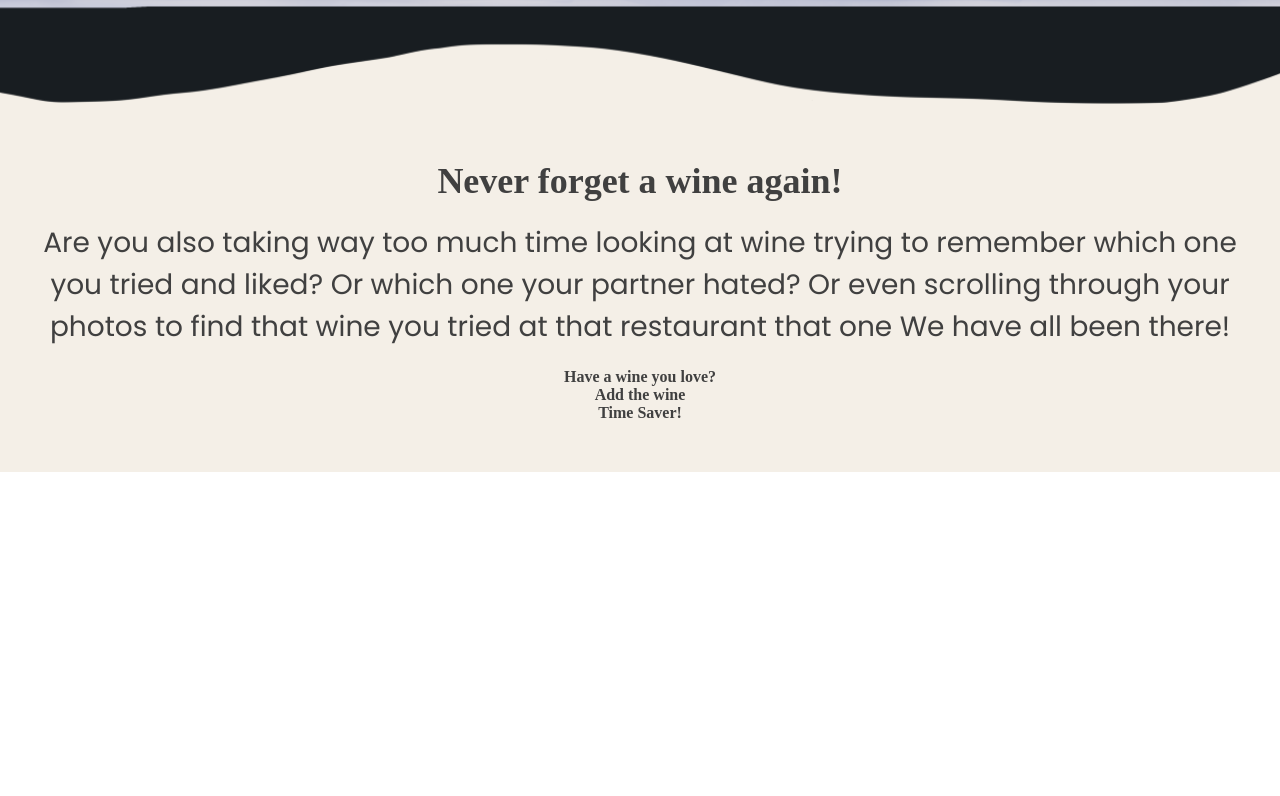
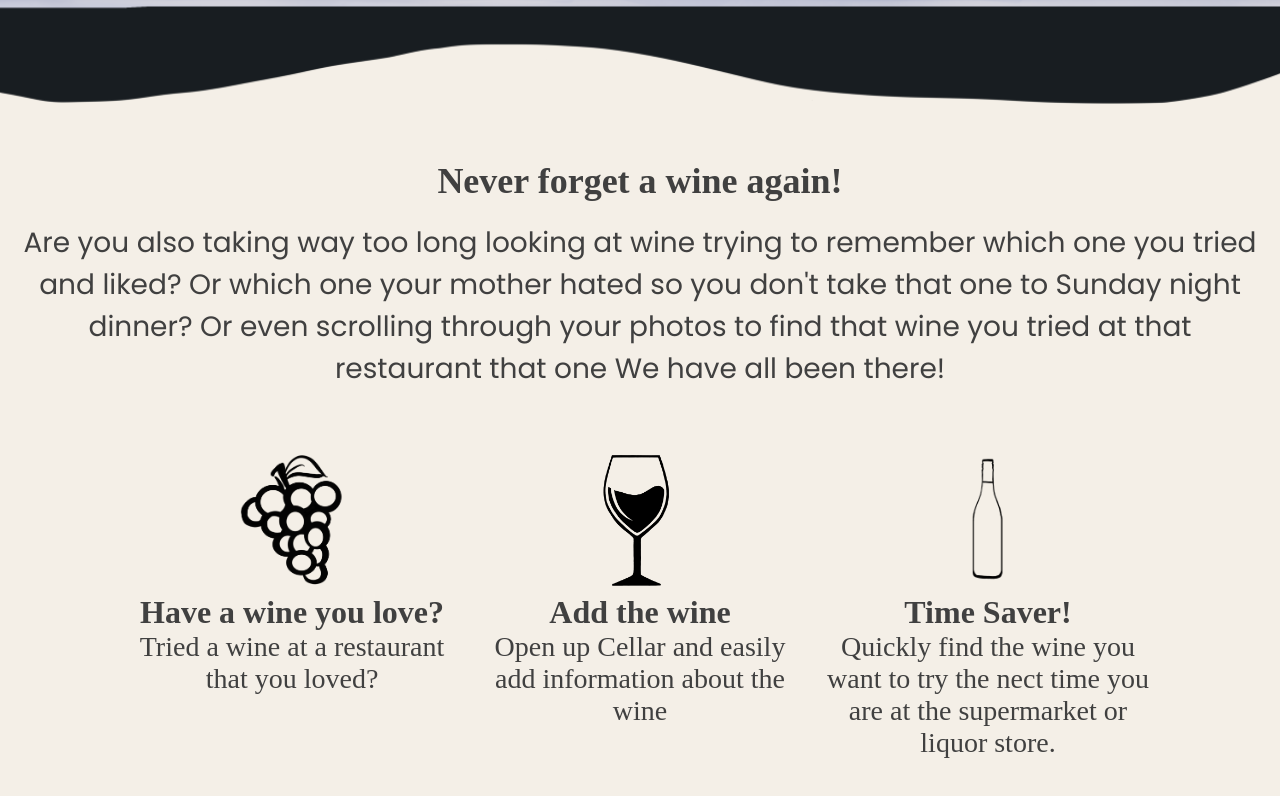
Before and after one commit to katemccoll/Cellar, a React (Create React App) app in the folder client/: page / in a window 1280 px wide. Shown: the part 790-1586 px from the top of the page. Before the commit the page ends 1262 px from the top, so only its background shows below. Built offline with nearby package versions, Linux system fonts and the light colour scheme; a web font is replaced by a local one.

Commit message:
add: images

```diff
--- a/client/src/components/WineForm/AddWine.css
+++ b/client/src/components/WineForm/AddWine.css
@@ -1,9 +1,9 @@
 .image-bottles {
-    background-image: url("../../assets/images/chuttersnap-eKlezhItE5U-unsplash.jpg");
-    height: 300px;
+    background-image: url("../../assets/images/cellar-kate.png");
+    height: 400px;
     width: 100%;
     text-align: center;
-    object-fit: cover;
+    background-size: contain;
     background-position-y: center;
 }
 
--- a/client/src/pages/Home.js
+++ b/client/src/pages/Home.js
@@ -2,6 +2,9 @@ import React from 'react';
 import "../App.css";
 import HeroSection from "../components/HeroSection/HeroSection";
 import "./assets/css/Home.css";
+import GrapeIcon from "../assets/images/grape-icon-kate.png";
+import WineGlassIcon from "../assets/images/wine-glass-kate.png";
+import BottleIcon from "../assets/images/bottle-icon-kate.png";
 
 const Home = () => {
 
@@ -14,20 +17,26 @@ const Home = () => {
                         Never forget a wine again!
                     </h2>
                     <p>
-                        Are you also taking way too much time looking at wine trying to remember which one you tried and liked?
-                        Or which one your partner hated? Or even scrolling through your photos to find that wine you tried at
+                        Are you also taking way too long looking at wine trying to remember which one you tried and liked?
+                        Or which one your mother hated so you don't take that one to Sunday night dinner? Or even scrolling through your photos to find that wine you tried at
                         that restaurant that one  We have all been there!
                     </p>
                 </div>
-                <div>
+                <div className="about-icons">
                     <div>
+                        <img src={GrapeIcon} alt={"grapes"}/>
                         <h4>Have a wine you love?</h4>
+                        <p>Tried a wine at a restaurant that you loved?</p>
+                    </div>
+                    <div className="wine-icon">
+                        <img src={WineGlassIcon} alt={"wine-glass"}/>
+                        <h4>Add the wine</h4>
+                        <p>Open up Cellar and easily add information about the wine</p>
                     </div>
                     <div>
-                        <h4>Add the wine</h4>
-                    </div>
-                    <div>
+                        <img src={BottleIcon} alt={"bottle"}/>
                         <h4>Time Saver!</h4>
+                        <p>Quickly find the wine you want to try the nect time you are at the supermarket or liquor store.</p>
                     </div>
                 </div>
 
```
